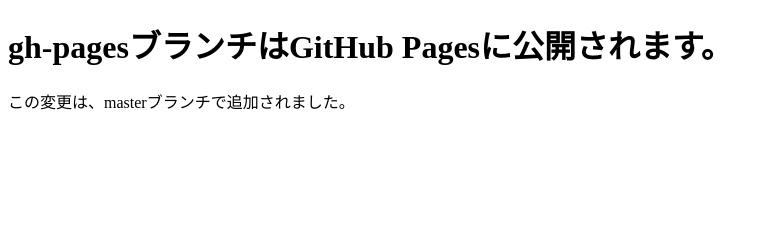
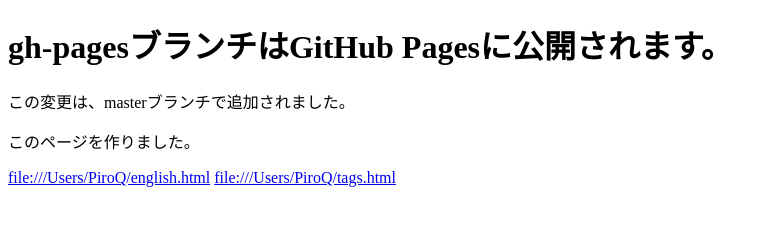
Before and after one commit to piroQ/git-study, a plain HTML site: page index.html in a window 1280 px wide. Shown: the whole page, without its empty margins (0-768 px from the left). Drawn offline with Linux system fonts and the light colour scheme.

Commit message:
段落を追加

```diff
--- a/index.html
+++ b/index.html
@@ -7,5 +7,8 @@
 <body>
   <h1>gh-pagesブランチはGitHub Pagesに公開されます。</h1>
   <p>この変更は、masterブランチで追加されました。</p>
+  <p>このページを作りました。</p>
+  <a href="file:///Users/PiroQ/english.html">file:///Users/PiroQ/english.html</a>
+  <a href="file:///Users/PiroQ/tags.html">file:///Users/PiroQ/tags.html</a>
 </body>
 </html>
```
